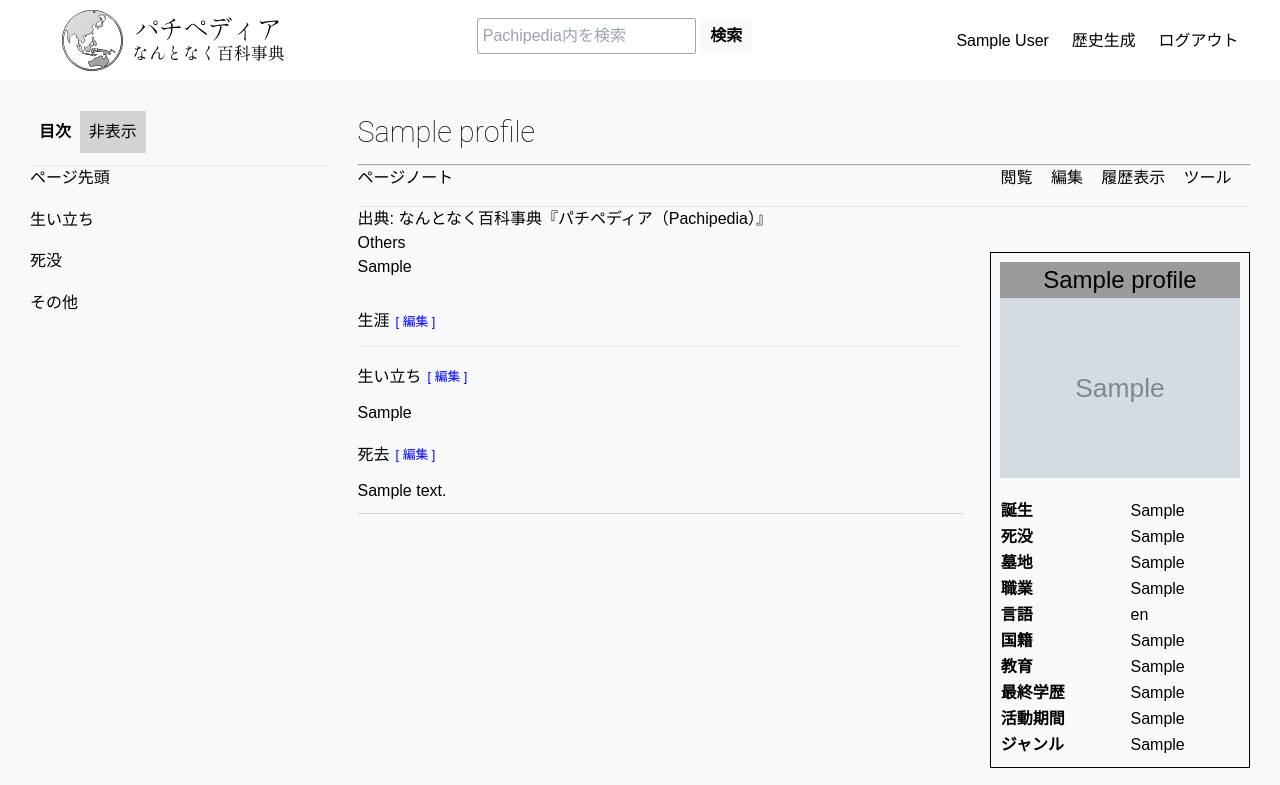
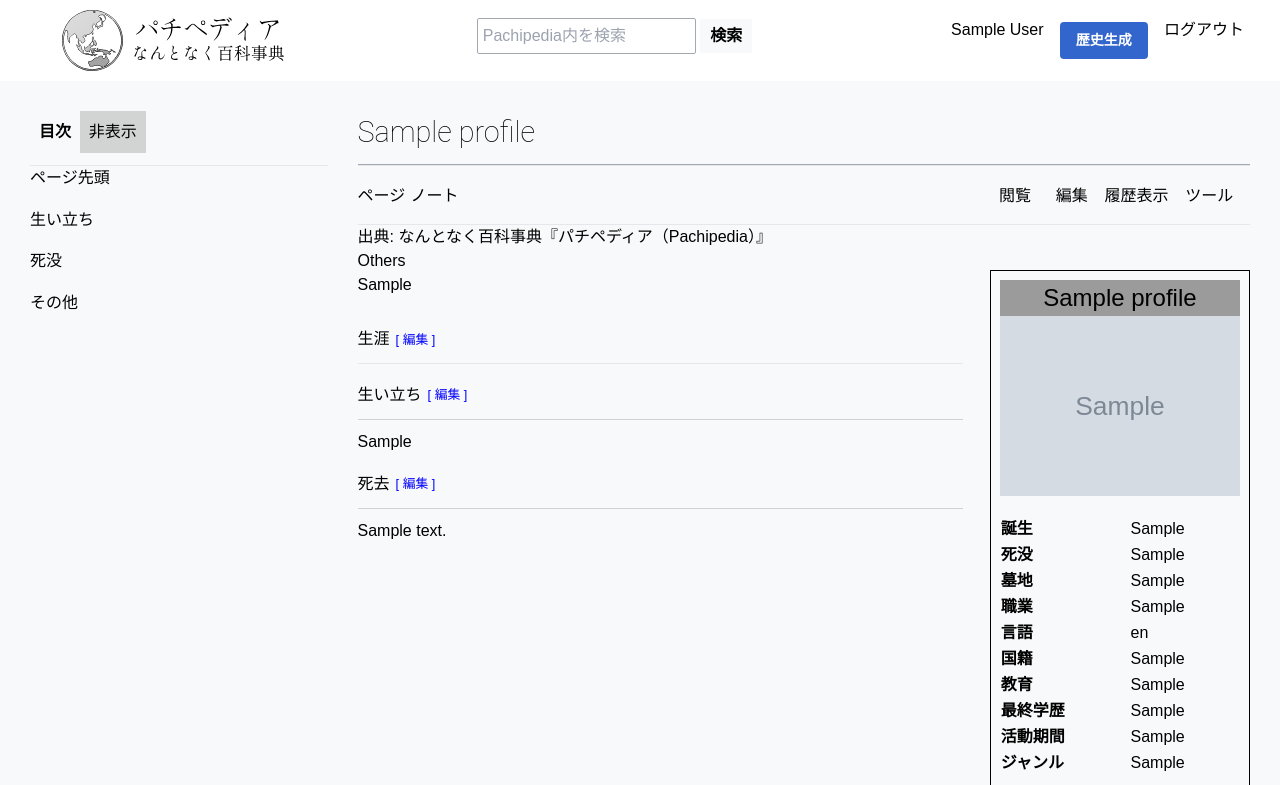
Before and after one commit to emotions2023/synapse, a Flask app: page /profile/1 in a window 1280 px wide. Shown: the top 785 px of the page. Run offline with Flask 3, Linux system fonts and the light colour scheme; a user stored in the database is signed in; tables that the repository leaves empty hold one stand-in row (values such as "Sample post"); grey boxes marked "Sample" are stand-in pictures; some libraries are stand-ins or nearby versions.

Commit message:
change 0805-06 css

```diff
--- a/app/static/css/common.css
+++ b/app/static/css/common.css
@@ -257,3 +257,30 @@
     text-decoration: none;
     cursor: pointer;
 }
+
+
+/* common.css に追加または調整 */
+.btn {
+    display: inline-block;
+    padding: 8px 16px;
+    margin: 4px;
+    font-size: 14px;
+    font-weight: bold;
+    text-align: center;
+    text-decoration: none;
+    white-space: nowrap;
+    background-color: #3366cc;
+    color: #ffffff;
+    border-radius: 4px;
+    transition: background-color 0.3s;
+}
+
+.btn-primary {
+    background-color: #3366cc;
+    color: #ffffff;
+}
+
+.btn-primary:hover {
+    background-color: #447ff5;
+    color: #ffffff;
+}
--- a/app/static/css/profile.css
+++ b/app/static/css/profile.css
@@ -49,6 +49,7 @@
 .content-header-bottom {
   display: flex;
   justify-content: space-between;
+  margin-top: 2%;
 }
 
 .header-buttons {
@@ -59,6 +60,7 @@
 
 .left-buttons {
   display: flex;
+  width: 20%;
 }
 
 .right-buttons {
@@ -75,6 +77,7 @@
 }
 
 .active-tab {
+  padding-right: 3%;
   border-bottom-color: black;
 }
 
--- a/app/templates/base.html
+++ b/app/templates/base.html
@@ -28,7 +28,7 @@
         <div class="header-others">
             {% if current_user.is_authenticated %}
                 <p>{{ current_user.name }}</p>
-                <a href="{{ url_for('routes.create_profile') }}">歴史生成</a>
+                <a href="{{ url_for('routes.create_profile') }}" class="btn btn-primary">歴史生成</a>
                 <a href="{{ url_for('routes.logout') }}">ログアウト</a>
             {% else %}
                 <a href="{{ url_for('routes.login') }}">ログイン</a>
--- a/app/templates/profile.html
+++ b/app/templates/profile.html
@@ -54,13 +54,14 @@
           <h4>生い立ち</h4>
           <p class="edit-link">[ 編集 ]</p>
         </div>
+        <hr class="section-divider">
         <p id="upbringing">{{ profile.upbringing }}</p>
         <div class="section">
           <h4>死去</h4>
           <p class="edit-link">[ 編集 ]</p>
         </div>
+        <hr class="section-divider">
         <p id="deathDetails">{{ profile.death_details }}</p>
-        <hr class="section-divider">
       </div>
       <div class="user-list">
         <h2 class="name">{{ profile.name }}</h2>
```
